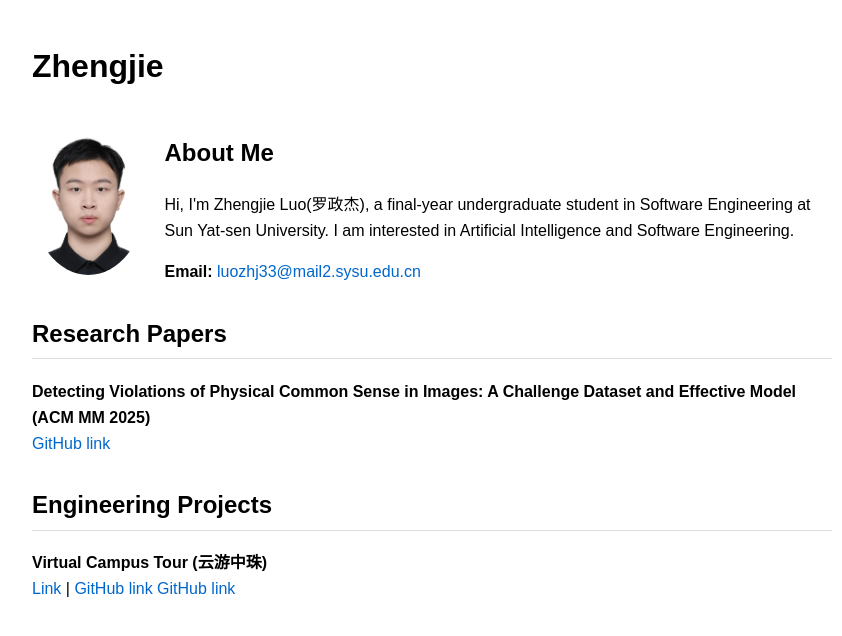
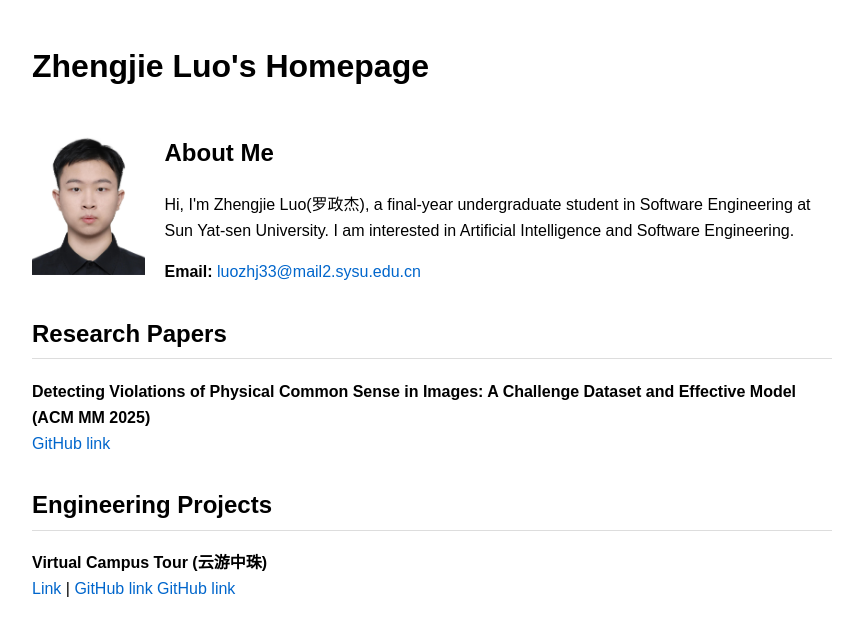
Before and after one commit to luozhj33/luozhj33.github.io, a plain HTML site: page index.html in a window 1280 px wide. Shown: the whole page, without its empty margins (208-1050 px from the left). Drawn offline with Linux system fonts and the light colour scheme.

Commit message:
Update index.html

```diff
--- a/index.html
+++ b/index.html
@@ -21,7 +21,6 @@
         .profile img {
             width: 150px;
             height: 150px;
-            border-radius: 50%;
             object-fit: cover;
         }
         .section {
@@ -60,7 +59,7 @@
 <body>
 
     <header>
-        <h1>Zhengjie </h1>
+        <h1>Zhengjie Luo's Homepage</h1>
     </header>
 
     <div class="profile">
```
